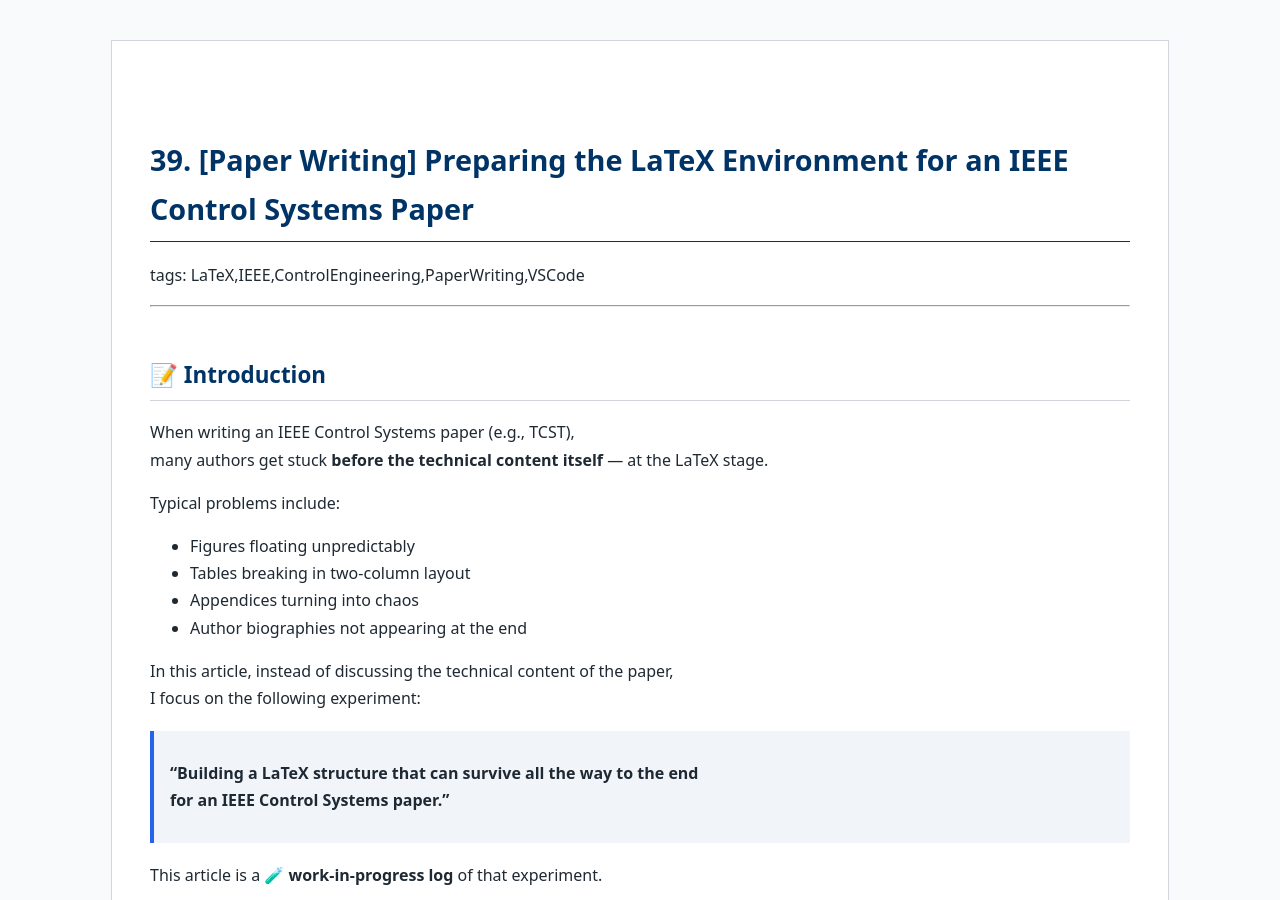
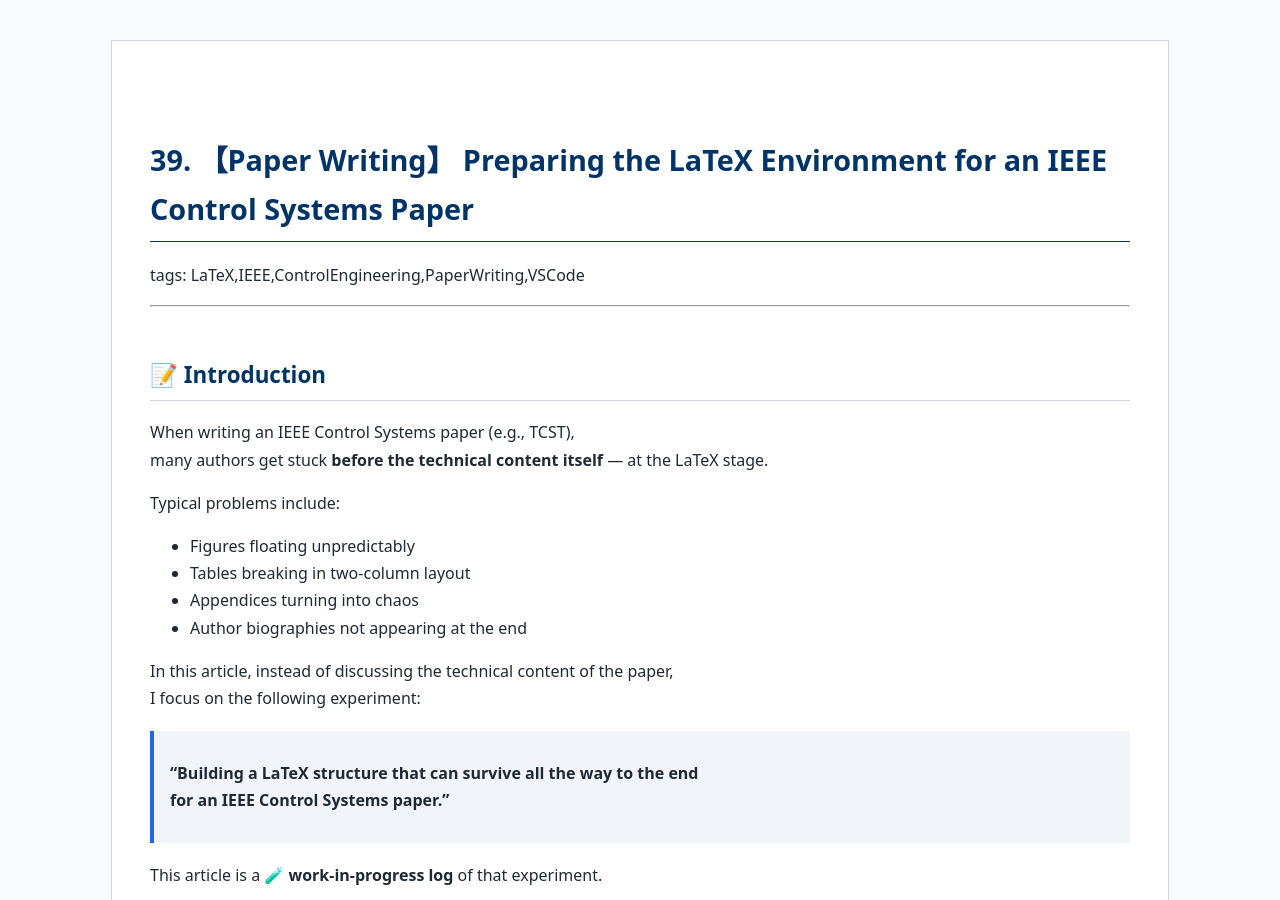
Before and after one commit to Samizo-AITL/qiita-articles, a Jekyll site: the page built from articles/en/39_ieee_control_latex_poc_vscode.md, in a window 1280 px wide and 900 px high. Built offline with Jekyll 4.4.1, drawn with Linux system fonts in a browser that asks for light colours.

```diff
--- a/articles/en/39_ieee_control_latex_poc_vscode.md
+++ b/articles/en/39_ieee_control_latex_poc_vscode.md
@@ -3,7 +3,7 @@ layout: default
 title: Qiita Articles
 ---
 
-# 39. [Paper Writing] Preparing the LaTeX Environment for an IEEE Control Systems Paper
+# 39. 【Paper Writing】 Preparing the LaTeX Environment for an IEEE Control Systems Paper
 tags: LaTeX,IEEE,ControlEngineering,PaperWriting,VSCode
 
 ---
```
